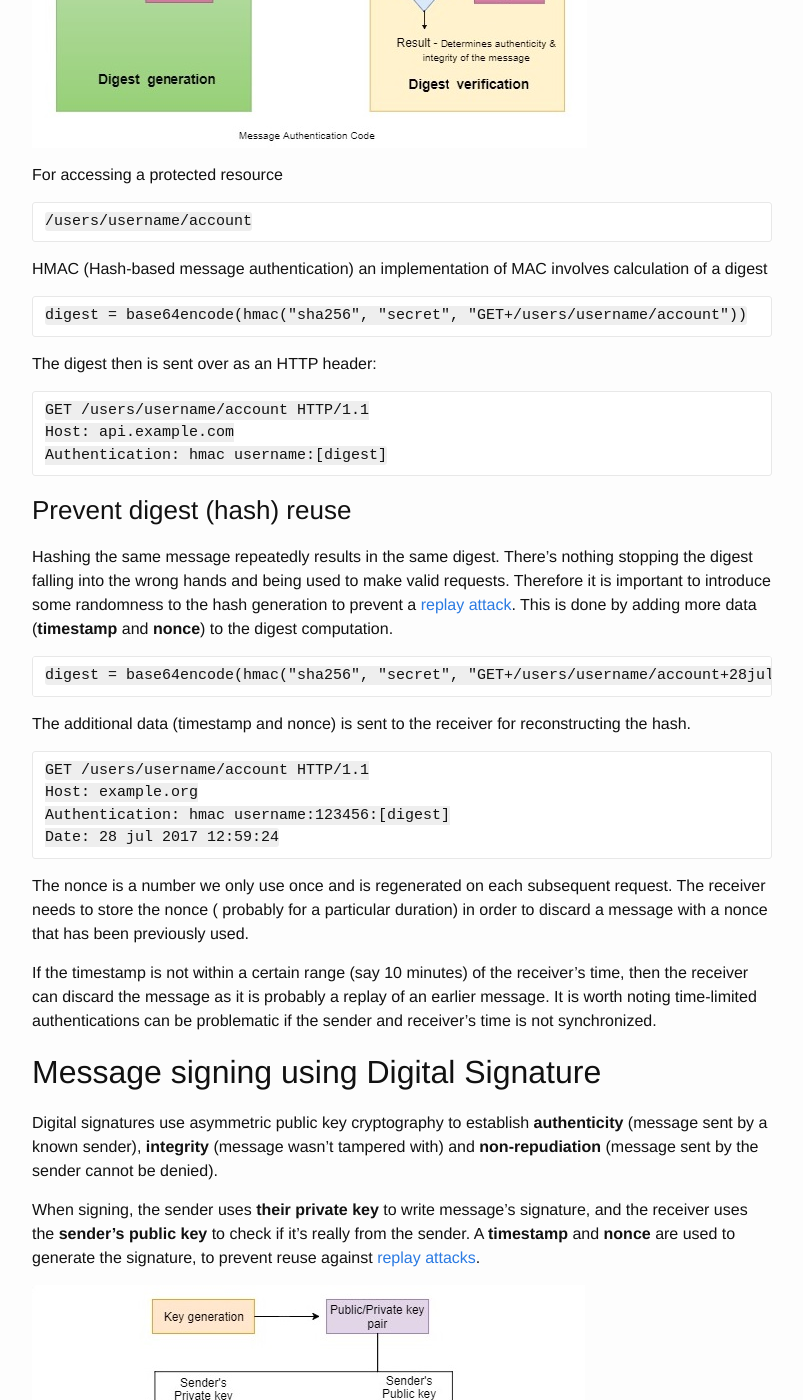
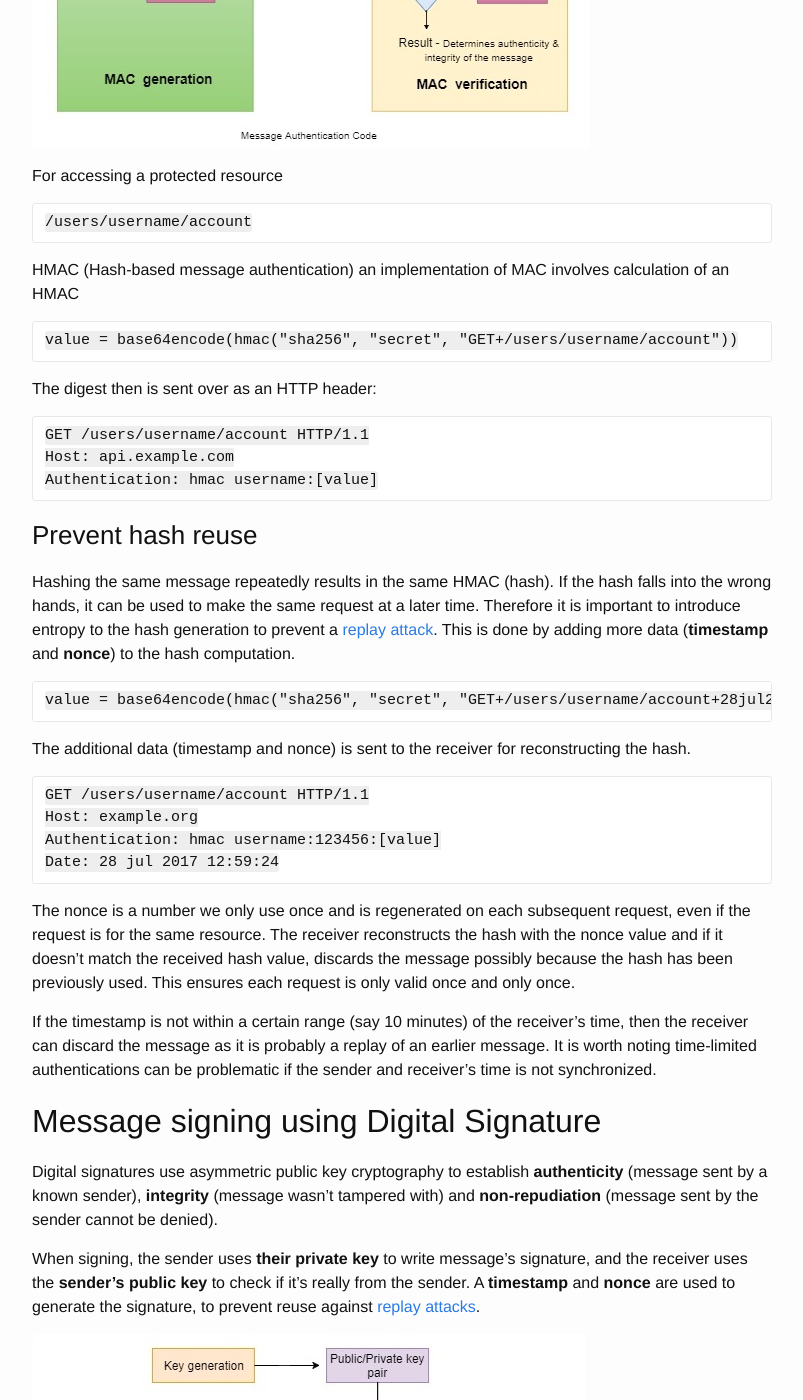
Before and after one commit to hemantksingh/hemantksingh.github.io, a Jekyll site: the page built from _posts/2018-08-01-securing-rest-apis.markdown, in a window 1280 px wide and 1400 px high, scrolled down 3240 px. Shown: the whole window, without its empty margins (238-1041 px from the left). Built offline with Jekyll 4.4.1, drawn with Linux system fonts in a browser that asks for light colours; comment, search, counter and statistics services are not loaded.

Commit message:
Updates MAC

````diff
--- a/_posts/2018-08-01-securing-rest-apis.markdown
+++ b/_posts/2018-08-01-securing-rest-apis.markdown
@@ -74,10 +74,10 @@ For accessing a protected resource
 /users/username/account
 ```
 
-HMAC (Hash-based message authentication) an implementation of MAC involves calculation of a digest
+HMAC (Hash-based message authentication) an implementation of MAC involves calculation of an HMAC
 
 ```
-digest = base64encode(hmac("sha256", "secret", "GET+/users/username/account"))
+value = base64encode(hmac("sha256", "secret", "GET+/users/username/account"))
 ```
 
 The digest then is sent over as an HTTP header:
@@ -85,25 +85,25 @@ The digest then is sent over as an HTTP header:
 ```
 GET /users/username/account HTTP/1.1
 Host: api.example.com
-Authentication: hmac username:[digest]
+Authentication: hmac username:[value]
 ```
 
-### Prevent digest (hash) reuse
+### Prevent hash reuse
 
-Hashing the same message repeatedly results in the same digest. There's nothing stopping the digest falling into the wrong hands and being used to make valid requests. Therefore it is important to introduce some randomness to the hash generation to prevent a [replay attack](https://en.wikipedia.org/wiki/Replay_attack). This is done by adding more data (**timestamp** and **nonce**) to the digest computation.
+Hashing the same message repeatedly results in the same HMAC (hash). If the hash falls into the wrong hands, it can be used to make the same request at a later time. Therefore it is important to introduce entropy to the hash generation to prevent a [replay attack](https://en.wikipedia.org/wiki/Replay_attack). This is done by adding more data (**timestamp** and **nonce**) to the hash computation.
 
 ```
-digest = base64encode(hmac("sha256", "secret", "GET+/users/username/account+28jul201712:59:24+123456"))
+value = base64encode(hmac("sha256", "secret", "GET+/users/username/account+28jul201712:59:24+123456"))
 ```
 The additional data (timestamp and nonce) is sent to the receiver for reconstructing the hash.
 
 ```
 GET /users/username/account HTTP/1.1
 Host: example.org
-Authentication: hmac username:123456:[digest]
+Authentication: hmac username:123456:[value]
 Date: 28 jul 2017 12:59:24
 ```
-The nonce is a number we only use once and is regenerated on each subsequent request. The receiver needs to store the nonce ( probably for a particular duration) in order to discard a message with a nonce that has been previously used.
+The nonce is a number we only use once and is regenerated on each subsequent request, even if the request is for the same resource. The receiver reconstructs the hash with the nonce value and if it doesn't match the received hash value, discards the message possibly because the hash has been previously used. This ensures each request is only valid once and only once.
 
 If the timestamp is not within a certain range (say 10 minutes) of the receiver's time, then the receiver can discard the message as it is probably a replay of an earlier message. It is worth noting time-limited authentications can be problematic if the sender and receiver's time is not synchronized.
 
````
Also changed, not shown: assets/MAC.jpg.
